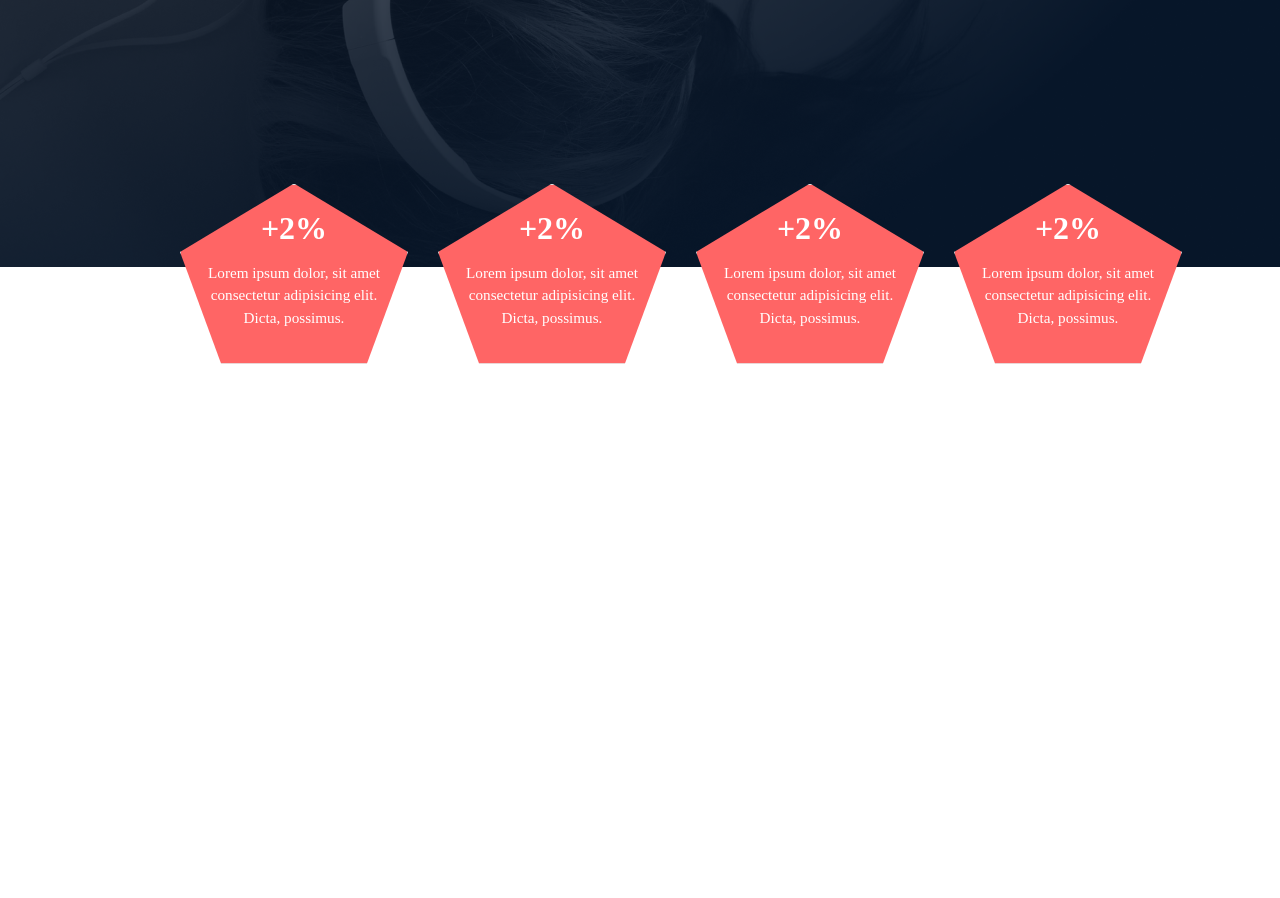
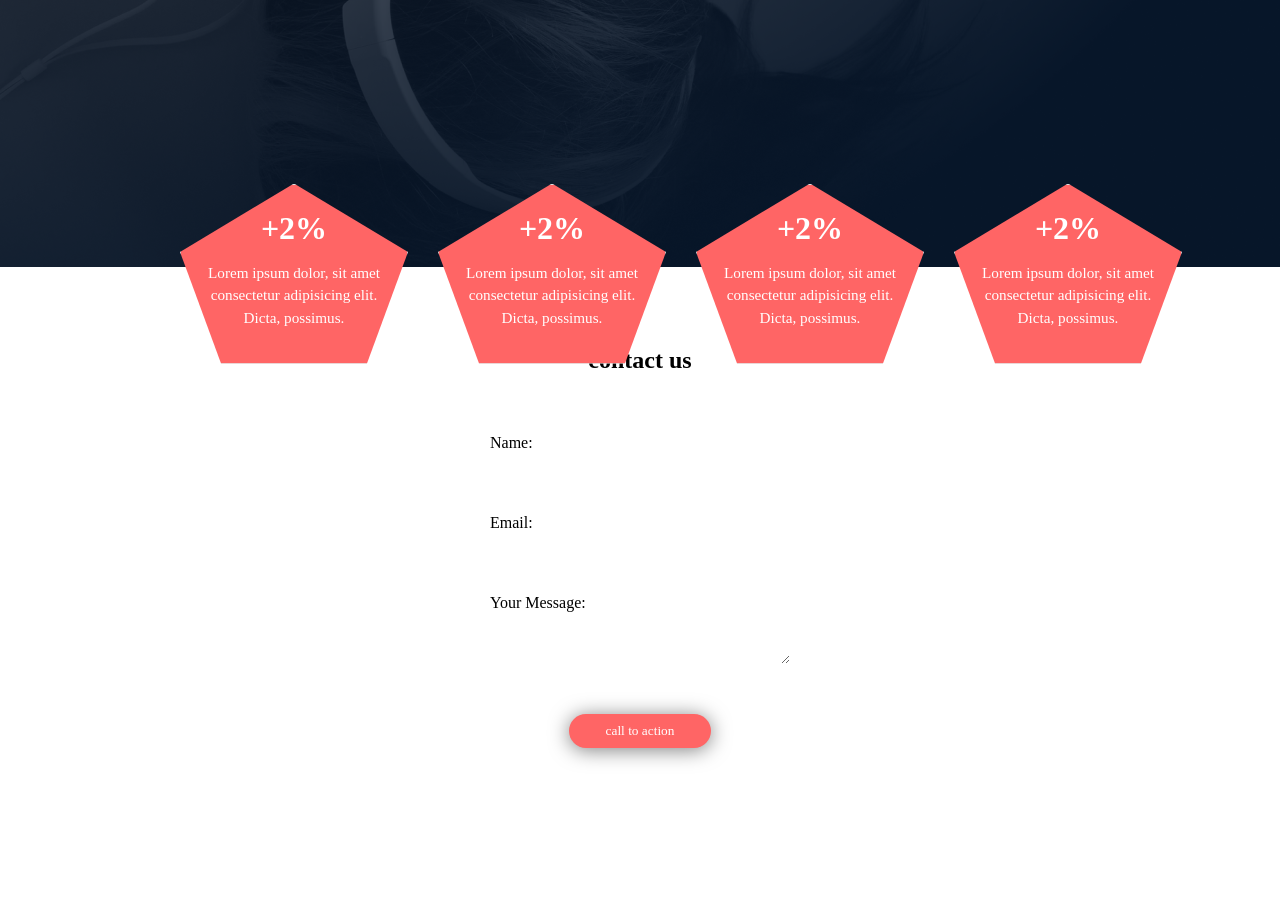
Before and after one commit to Cannel4real/alx_html_css, a plain HTML site: page headphones/3-index.html in a window 1280 px wide. Shown: the part 2249-3147 px from the top of the page. Before the commit the page ends 2619 px from the top, so only its background shows below. Drawn offline with Linux system fonts and the light colour scheme.

Commit message:
contact us

```diff
--- a/headphones/2-index.html
+++ b/headphones/3-index.html
@@ -4,7 +4,7 @@
     <meta charset="UTF-8">
     <meta name="viewport" content="width=device-width, initial-scale=1.0">
     <script src="https://kit.fontawesome.com/c9ff584bc9.js" crossorigin="anonymous"></script>    <title>Document</title>
-    <link rel="stylesheet" href="2-styles.css">
+    <link rel="stylesheet" href="3-styles.css">
 </head>
 <body>
     <div class="background">
@@ -91,6 +91,29 @@
 
         </section>
 
+        <section class="contact-section">
+            <form action="/submit-form" method="POST" >
+                <h1>contact us</h1>
+                <div class="input">
+                <label for="name">Name:</label><br>
+                <input type="text" id="name" name="name" required><br><br>
+                </div>
+
+                <div class="input">
+                <label for="email">Email:</label><br>
+                <input type="email" id="email" name="email" required><br><br>
+                </div>
+
+                <div class="input">
+                <label for="message">Your Message:</label><br>
+                <textarea id="message" name="message" rows="5" required></textarea><br><br>
+                </div>
+
+                <button type="submit">call to action</button>
+              </form>
+
+        </section>
+
     </main>
 </body>
 </html>
--- a/headphones/2-styles.css
+++ b/headphones/3-styles.css
@@ -316,3 +316,51 @@ a {
         width: 100%;
     }
 }
+
+form {
+    width: 300px;
+    display: flex;
+    justify-content: center;
+    align-items: center;
+    flex-direction:column;
+    margin: 0px 0 50px 0;
+
+}
+.contact-section {
+    display: flex;
+    flex-direction: column;
+    justify-content: center;
+    align-items: center;
+    gap: 10px;
+    padding: 100px 0;
+}
+
+.contact-section h1 {
+    margin-bottom: 50px;
+}
+
+.input {
+    display: flex;
+    flex-direction: row;
+    width: 100%;
+    height: 70px;
+    margin-top: 10px;
+}
+.input input, textarea {
+    flex: 1;
+    padding: 0 10px;
+    border: none;
+    border-radius: 20px;
+    outline: none;
+    font-size: 16px;
+}
+form button {
+    width: 142px;
+    height: 34px;
+    color: #fff;
+    border: none;
+    box-shadow: 0px 2px 20px 0px #00000080;
+    background: #FF6565;
+    border-radius: 22px;
+    margin-top: 50px;
+}
```
Also changed, not shown: headphones/images/Facebook_White-1.svg (added), headphones/images/Facebook_White.png (added), headphones/images/Facebook_White.svg (added), headphones/images/Instagram_White-1.svg (added), headphones/images/Instagram_White.png (added), headphones/images/Instagram_White.svg (added), headphones/images/twitter.png (added).
